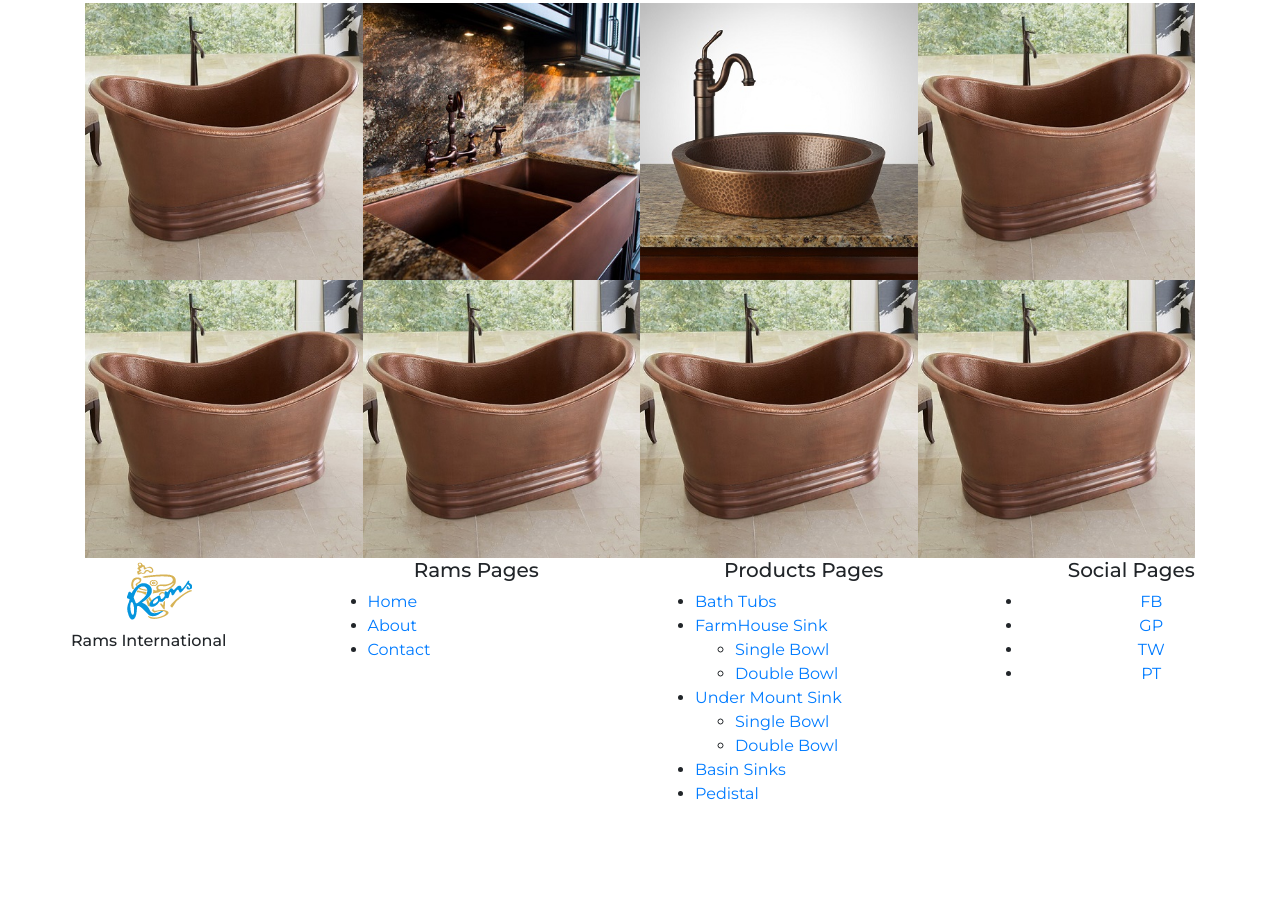
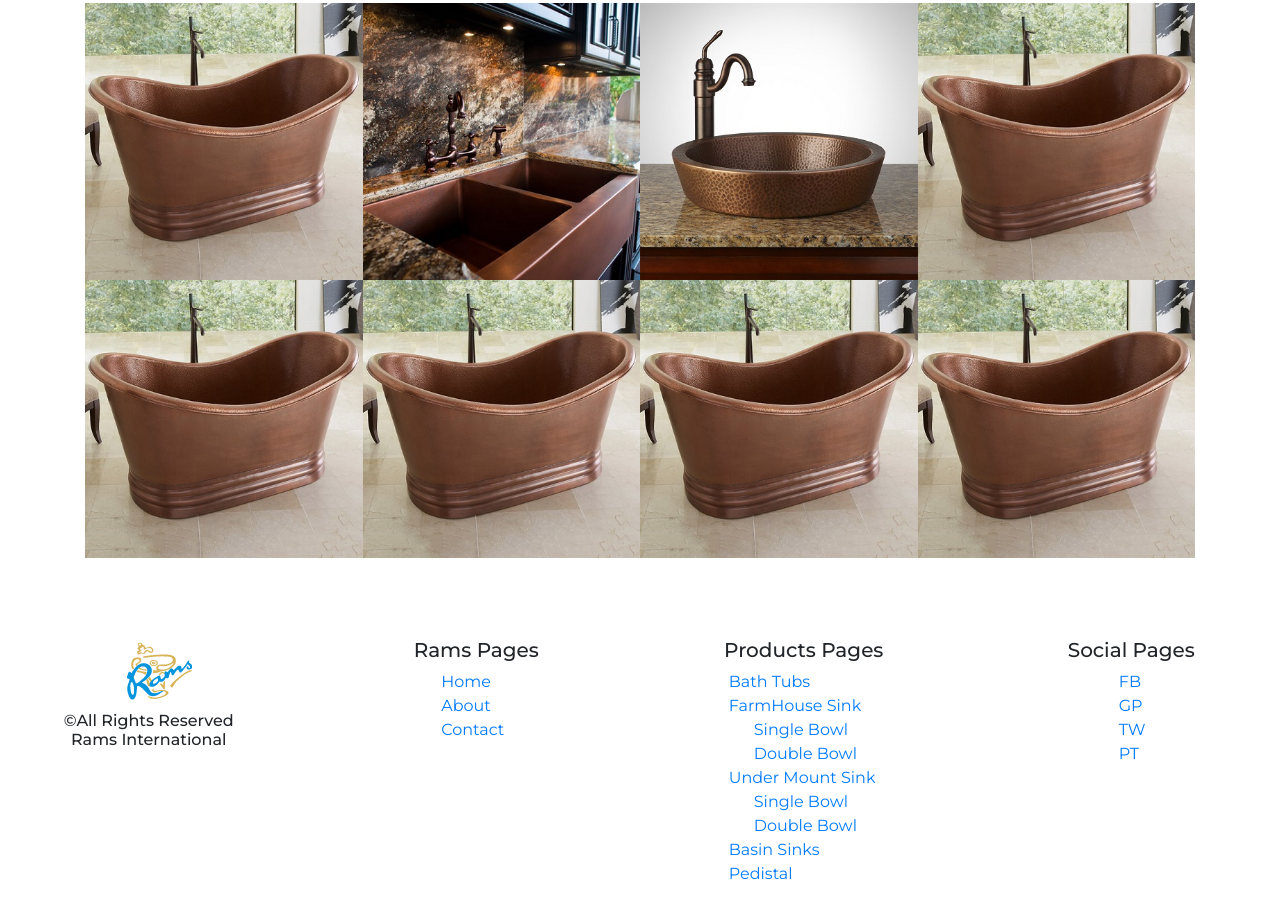
Before and after one commit to BilalAhmedim/rams-static, a website: page App/index.html in a window 1280 px wide. Shown: the part 870-1788 px from the top of the page. Before the commit the page ends 1692 px from the top, so only its background shows below. Drawn offline with Linux system fonts and the light colour scheme.

Commit message:
Footer Working and Some Gallery Fixes.

```diff
--- /dev/null
+++ b/App/css/_partials/_footer.pcss
@@ -0,0 +1,71 @@
+.footer{
+  margin: 20px 0 0 0;
+  padding: 60px 0;
+  overflow: hidden;
+
+  &__divider{
+    margin-bottom: 60px;
+    @mixin atMedium{
+      margin-bottom: 0;
+    }
+  }
+
+  &__align{
+    &--one{
+      width: 70px;
+      margin: 0 auto;
+      display:block;
+      list-style: none;
+      padding: 0;
+    }
+    &--two{
+      width: 150px;
+      margin: 0 auto;
+      display:block;
+      list-style: none;
+      padding: 0;
+      ul{
+        display: block;
+        list-style: none;
+        padding-left: 25px;
+      }
+    }
+    &--three{
+      width: 25px;
+      margin: 0 auto;
+      display:block;
+      list-style: none;
+      padding: 0;
+    }
+  }
+
+  &__nav__copyright{
+    width: 100%;
+    height: 100%;
+    .brand{
+      width: 66px;
+      height: 66px;
+      margin-left: 20px;
+      overflow: hidden;
+      display: inline-block;
+      &__graphic{
+        width: 100%;
+        height: 100%;
+        text-indent: -9999px;
+        background: url('./assets/logo.png');
+        &--no-indent{
+          width: 100%;
+          height: 100%;
+          text-indent: 0;
+        }
+      }
+      &__text{
+        h6{
+          margin: 0;
+        }
+      }
+    }
+  }
+
+
+}
--- a/App/css/_partials/_gallery.pcss
+++ b/App/css/_partials/_gallery.pcss
@@ -27,19 +27,28 @@
     figcaption{
       width: 100%;
       height: 100%;
-      background: rgba(0, 0, 0, .6);
+      background: rgba(0, 0, 0, .4);
+      @mixin atMedium{
+        background: rgba(0, 0, 0, .6);
+      }
       position: absolute;
       top: 0;
       left: 0;
-      transform: scale(.8);
-      opacity: 0;
+      @mixin atMedium{
+        transform: scale(.8);
+        opacity: 0;
+      }
       transition: all 200ms ease-in-out;
     }
     &__caption{
       width: 100%;
       position: absolute;
-      top: 90%;
+      top: 50%;
       left: 50%;
+      @mixin atMedium{
+        top: 90%;
+        left: 50%;
+      }
       transform: translate(-50%, -50%);
       transition: top 300ms ease-in-out;
       @mixin clearfix;
--- a/App/css/style.pcss
+++ b/App/css/style.pcss
@@ -4,3 +4,4 @@
 @import "./_partials/_global.pcss";
 @import "./_partials/_navigation.pcss";
 @import "./_partials/_gallery.pcss";
+@import "./_partials/_footer.pcss";
--- a/App/index.html
+++ b/App/index.html
@@ -117,7 +117,7 @@
 
           <figure class="gallery__inner">
             <img src="./assets/thumb/bathtub.jpg" alt="Bath Tubs" class="img-responsive">
-            <figcaption class="d-sm-none d-md-block">
+            <figcaption>
               <div class="gallery__inner__caption">
                 <h5>FigCaption Header</h5>
                 <a href="#">View More</a>
@@ -127,7 +127,7 @@
 
           <figure class="gallery__inner">
             <img src="./assets/thumb/kitchen.jpg" alt="Bath Tubs" class="img-responsive">
-            <figcaption class="d-sm-none d-md-block">
+            <figcaption>
               <div class="gallery__inner__caption">
                 <h5>FigCaption Header</h5>
                 <a href="#">View More</a>
@@ -137,7 +137,7 @@
 
           <figure class="gallery__inner">
             <img src="./assets/thumb/roundsinks.jpg" alt="Bath Tubs" class="img-responsive">
-            <figcaption class="d-sm-none d-md-block">
+            <figcaption>
               <div class="gallery__inner__caption">
                 <h5>FigCaption Header</h5>
                 <a href="#">View More</a>
@@ -147,7 +147,7 @@
 
           <figure class="gallery__inner">
             <img src="./assets/thumb/bathtub.jpg" alt="Bath Tubs" class="img-responsive">
-            <figcaption class="d-sm-none d-md-block">
+            <figcaption>
               <div class="gallery__inner__caption">
                 <h5>FigCaption Header</h5>
                 <a href="#">View More</a>
@@ -157,7 +157,7 @@
 
           <figure class="gallery__inner">
             <img src="./assets/thumb/bathtub.jpg" alt="Bath Tubs" class="img-responsive">
-            <figcaption class="d-sm-none d-md-block">
+            <figcaption>
               <div class="gallery__inner__caption">
                 <h5>FigCaption Header</h5>
                 <a href="#">View More</a>
@@ -167,7 +167,7 @@
 
           <figure class="gallery__inner">
             <img src="./assets/thumb/bathtub.jpg" alt="Bath Tubs" class="img-responsive">
-            <figcaption class="d-sm-none d-md-block">
+            <figcaption>
               <div class="gallery__inner__caption">
                 <h5>FigCaption Header</h5>
                 <a href="#">View More</a>
@@ -177,7 +177,7 @@
 
           <figure class="gallery__inner">
             <img src="./assets/thumb/bathtub.jpg" alt="Bath Tubs" class="img-responsive">
-            <figcaption class="d-sm-none d-md-block">
+            <figcaption>
               <div class="gallery__inner__caption">
                 <h5>FigCaption Header</h5>
                 <a href="#">View More</a>
@@ -187,7 +187,7 @@
 
           <figure class="gallery__inner">
             <img src="./assets/thumb/bathtub.jpg" alt="Bath Tubs" class="img-responsive">
-            <figcaption class="d-sm-none d-md-block">
+            <figcaption>
               <div class="gallery__inner__caption">
                 <h5>FigCaption Header</h5>
                 <a href="#">View More</a>
@@ -203,30 +203,31 @@
   </div>
   <!-- End Gallery -->
 
-  <footer>
+  <footer class="footer">
 
-    <div class="bottom-nav text-center">
+    <div class="footer__nav text-center">
         <div class="row">
           <div class="col-md-6">
             <div class="row">
 
               <div class="col-lg-6">
-                <div class="navigation">
+                <div class="footer__nav__copyright footer__divider">
                   <div class="brand">
                     <div class="brand__graphic"></div>
                   </div>
                   <div class="brand__text">
+                    <h6>&copy;All Rights Reserved</h6>
                     <h6>Rams International</h6>
                   </div>
                 </div>
               </div>
 
               <div class="col-lg-6">
-                <div class="rams-pages">
+                <div class="rams-pages footer__divider">
                   <div class="section-heading">
                     <h5>Rams Pages</h5>
                   </div>
-                  <ul class="text-justify">
+                  <ul class="text-justify footer__align--one">
                     <li><a href="#">Home</a></li>
                     <li><a href="#">About</a></li>
                     <li><a href="#">Contact</a></li>
@@ -241,11 +242,11 @@
             <div class="row">
 
               <div class="col-lg-6">
-                <div class="product-pages">
+                <div class="product-pages footer__divider">
                   <div class="section-heading">
                     <h5>Products Pages</h5>
                   </div>
-                  <ul class="text-justify">
+                  <ul class="text-justify footer__align--two">
 
                     <li><a href="#">Bath Tubs</a></li>
                     <li><a href="#">FarmHouse Sink</a>
@@ -271,11 +272,11 @@
               </div>
 
               <div class="col-lg-6">
-                <div class="social-pages">
+                <div class="social-pages footer__divider">
                   <div class="section-heading">
                     <h5>Social Pages</h5>
                   </div>
-                  <ul>
+                  <ul class="text-justify footer__align--three">
                     <li><a href="#">FB</a></li>
                     <li><a href="#">GP</a></li>
                     <li><a href="#">TW</a></li>
```
Also changed, not shown: App/css/_partials/_global.pcss (line endings or trailing spaces), App/style.css.
